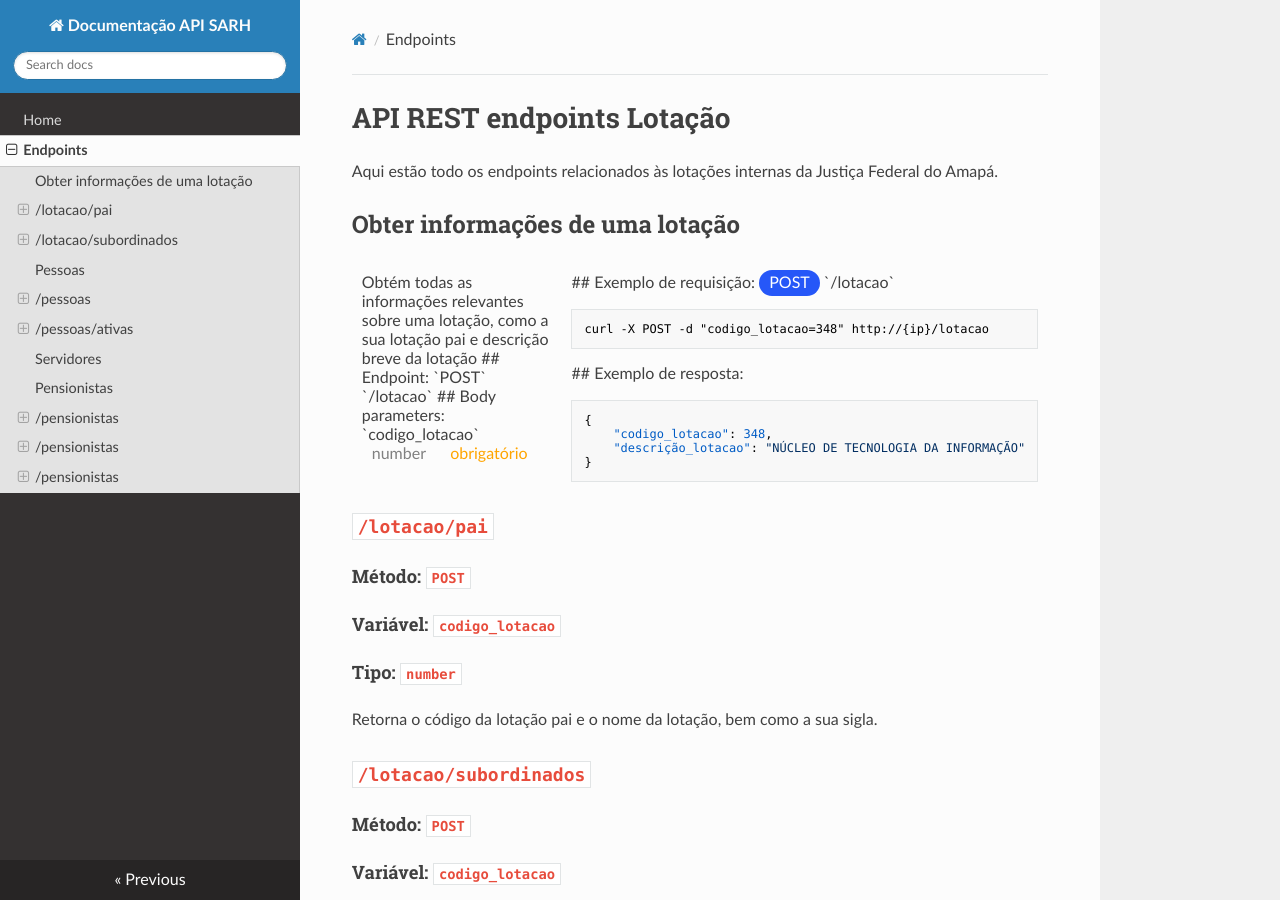
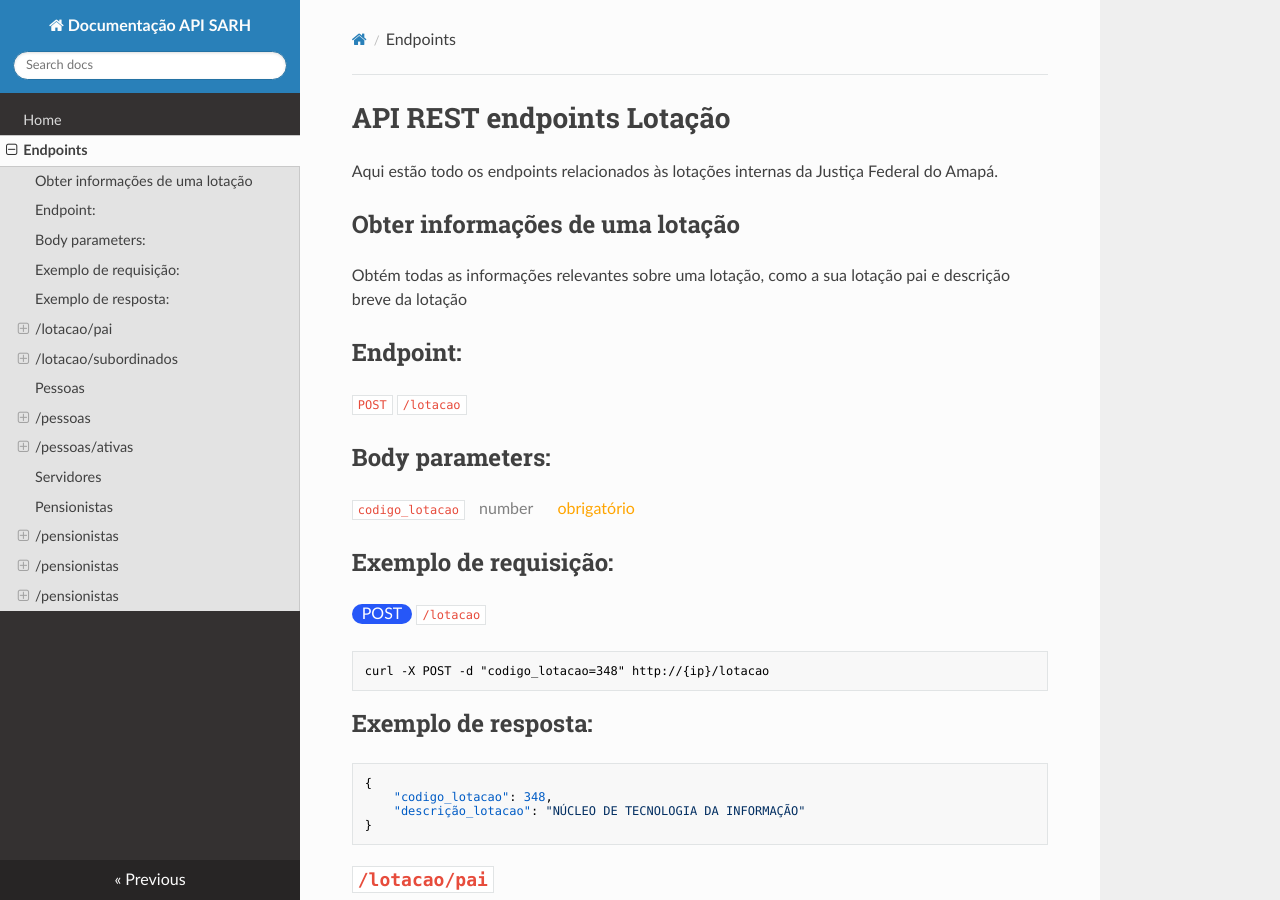
Before and after one commit to gabrielfelipedy/sarh-api, an MkDocs documentation site: the page built from docs/endpoints.md, in a window 1280 px wide and 900 px high. Built offline with MkDocs 1.6.1, drawn with Linux system fonts in a browser that asks for light colours; nearby versions of some CDN libraries.

Commit message:
try to fix the title formating

````diff
--- a/docs/endpoints.md
+++ b/docs/endpoints.md
@@ -4,9 +4,7 @@ Aqui estão todo os endpoints relacionados às lotações internas da Justiça F
 
 ## Obter informações de uma lotação
 
-<div style="display: flex;">
 
-<div style="flex: 1; padding: 10px;">
 Obtém todas as informações relevantes sobre uma lotação, como a sua lotação pai e descrição breve da lotação
 
 ## Endpoint:
@@ -15,20 +13,13 @@ Obtém todas as informações relevantes sobre uma lotação, como a sua lotaç
 
 ## Body parameters:
 
-`codigo_lotacao`
+`codigo_lotacao` <span style="color:grey; padding: 0 10px;">number</span> <span style="color:orange; padding: 0 10px;">obrigatório</span>
 
-<span style="color:grey; padding: 0 10px;">number</span> <span style="color:orange; padding: 0 10px;">obrigatório</span>
-
-</div>
-
-<div style="flex: 1; padding: 10px;">
 
 ## Exemplo de requisição:
 
 
-<span style="background-color:rgb(38, 87, 248); color: white; padding: 5px 10px; border-radius: 30px;">POST</span>
-
-`/lotacao`
+<span style="background-color:rgb(38, 87, 248); color: white; padding: 2px 10px; border-radius: 30px;">POST</span> `/lotacao`
 
 
 ```nginx
@@ -43,11 +34,6 @@ curl -X POST -d "codigo_lotacao=348" http://{ip}/lotacao
     "descrição_lotacao": "NÚCLEO DE TECNOLOGIA DA INFORMAÇÃO"
 }
 ```
-
-</div>
-
-</div>
-
 
 
 ## `/lotacao/pai`
````
